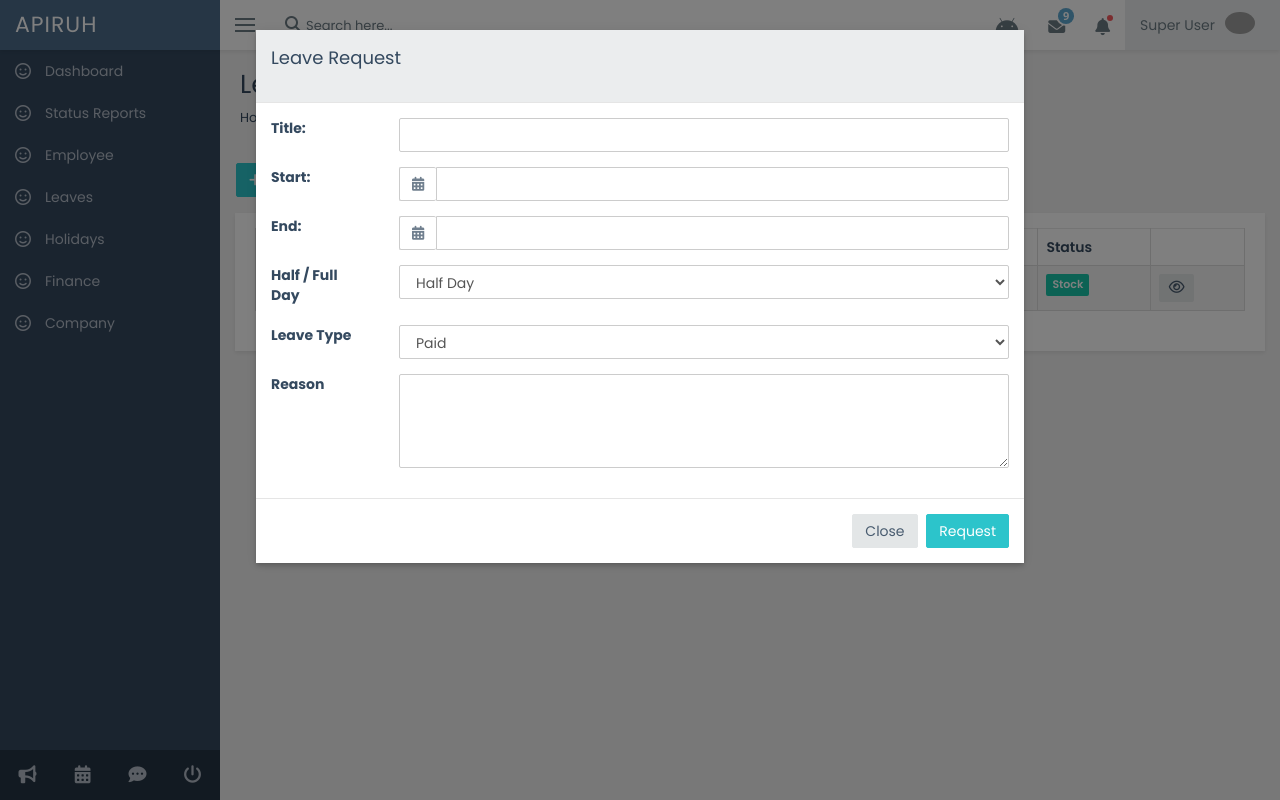
After one commit to suda-amir/apiruh, a PHP site: page /employee/leaves.php in a window 1280 px wide, after a click on "Leave Request". The commit adds this page. Run offline with PHP 8.4, Linux system fonts and the light colour scheme; some libraries are stand-ins or nearby versions; grey boxes are pictures that could not be loaded.

Commit message:
Leaves in Admin

```diff
--- /dev/null
+++ b/admin_1/html/employee/leaves.php
@@ -0,0 +1,290 @@
+<!DOCTYPE html>
+<html>
+
+<?php
+      $page_name_emp = "Leaves";
+      require_once('../includes/header.php');
+  ?>  <link href="../../../vendors/dataTables/datatables.min.css" rel="stylesheet"/>
+
+
+  <body class="fixed-navbar">
+    <div class="page-wrapper">
+
+     <?php require_once('../includes/nav_bar.php'); ?>
+
+      <div class="wrapper content-wrapper">
+
+        <!-- START PAGE CONTENT-->
+        <div class="page-heading">
+          <h1 class="page-title">Leaves</h1>
+          <ol class="breadcrumb">
+            <li class="breadcrumb-item"><a href="index.html">Home</a></li>
+            <li class="breadcrumb-item active">Leaves</li>
+          </ol>
+        </div>
+        <div class="page-content fade-in-up">
+          <div class="alert" style="padding-left: 0px; margin-bottom: 0px">
+            <a class="btn btn-info" href="#myModal2" data-toggle="modal"><i class="fa fa-plus"></i> Leave Request</a></p>
+          </div>
+           <div class="modal fade" id="myModal2" tabindex="-1" role="dialog">
+            <div class="modal-dialog" role="document">
+              <form class="modal-content form-horizontal" action="javascript:;">
+                <div class="modal-header bg-silver-100">
+                  <h4 class="modal-title">Leave Request</h4>
+                  <button class="close" type="button" data-dismiss="modal" aria-label="Close"><span aria-hidden="true">×</span></button>
+                </div>
+                <div class="modal-body">
+                  <div class="form-group row">
+                    <label class="col-sm-2 col-form-label">Title:</label>
+                    <div class="col-sm-10">
+                      <input class="form-control" id="new-event-title" name="title" type="text">
+                    </div>
+                  </div>
+                  <div class="form-group row" id="date_3">
+                    <label class="col-sm-2 col-form-label">Start:</label>
+                    <div class="col-sm-10">
+                      <div class="input-group date"><span class="input-group-addon bg-white"><i class="fa fa-calendar"></i></span>
+                        <input class="form-control" id="" name="start_date" type="text" value="">
+                      </div>
+                    </div>
+                  </div>
+                  <div class="form-group row" id="date_4">
+                    <label class="col-sm-2 col-form-label">End:</label>
+                    <div class="col-sm-10">
+                      <div class="input-group date"><span class="input-group-addon bg-white"><i class="fa fa-calendar"></i></span>
+                        <input class="form-control" id="" name="end_date" type="text" value="">
+                      </div>
+                    </div>
+                  </div>
+                  <div class="form-group row">
+                    <label class="col-sm-2 col-form-label">Half / Full Day</label>
+                    <div class="col-sm-10">
+                      <select class="form-control" name="half_leave">
+                        <option value="Half Day">Half Day</option>
+                        <option value="Full Day">Full Day</option>
+                      </select>
+                    </div>
+                  </div>
+                  <div class="form-group row">
+                    <label class="col-sm-2 col-form-label">Leave Type</label>
+                    <div class="col-sm-10">
+                      <select class="form-control" name="leave_type">
+                        <option value="Paid">Paid</option>
+                        <option value="Unpaid">Unpaid</option>
+                      </select>
+                    </div>
+                  </div>
+                  <div class="form-group row">
+                    <label class="col-sm-2 col-form-label">Reason</label>
+                    <div class="col-sm-10">
+                      <textarea class="form-control" rows="4" name="reason"></textarea>
+                    </div>
+                  </div>
+                </div>
+                <div class="modal-footer">
+                  <button class="btn btn-default" type="button" data-dismiss="modal">Close</button>
+                  <button class="btn btn-info" id="addEventButton" type="submit">Request</button>
+                </div>
+              </form>
+            </div>
+          </div>
+          <div class="page-content fade-in-up" style="padding-top: 0px; margin-top: 0px">
+          <div class="ibox">
+            <div class="ibox-body">
+              <div class="table-responsive">
+                <table class="table table-striped table-bordered table-hover" id="example-table">
+                  <thead>
+                    <tr>
+                      <th>Employee Name</th>
+                      <th>Leave Dates</th>
+                      <th>Type</th>
+                      <th>Leaves Remaining</th>
+                      <th>Status</th>
+                      <th></th>
+                    </tr>
+                  </thead>
+                  <tbody>
+                    <tr>
+                      <td>Test</td>
+                      <td>Test</td>
+                      <td><span class="badge badge-success">Paid</span></td>
+                      <td>Test</td>
+                      <td><span class="badge badge-success">Stock</span></td>
+                      <td>
+                        <a href="#edit_leaves" data-toggle="modal"><button class="btn btn-default btn-sm btn-flat" data-toggle="tooltip" data-original-title="View"><i class="fa fa-eye font-14"></i></button></a>
+                      </td>
+                    </tr>
+                  </tbody>
+                </table>
+              </div>
+            </div>
+          </div>
+        </div>
+        </div>
+        <div class="modal fade" id="edit_leaves" tabindex="-1" role="dialog">
+          <div class="modal-dialog" role="document">
+            <form class="modal-content form-horizontal" action="javascript:;">
+              <div class="modal-header bg-silver-100">
+                <h4 class="modal-title">View Leave Request</h4>
+                <button class="close" type="button" data-dismiss="modal" aria-label="Close"><span aria-hidden="true">×</span></button>
+              </div>
+              <div class="modal-body">
+                <div class="form-group row">
+                  <label class="col-sm-2 col-form-label">Title:</label>
+                  <div class="col-sm-10">
+                    <input class="form-control" id="new-event-title" type="text">
+                  </div>
+                </div>
+                <div class="form-group row" id="date_1">
+                  <label class="col-sm-2 col-form-label">Start:</label>
+                  <div class="col-sm-10">
+                    <div class="input-group date"><span class="input-group-addon bg-white"><i class="fa fa-calendar"></i></span>
+                      <input class="form-control" id="" type="text" value="">
+                    </div>
+                  </div>
+                </div>
+                <div class="form-group row" id="date_2">
+                  <label class="col-sm-2 col-form-label">End:</label>
+                  <div class="col-sm-10">
+                    <div class="input-group date"><span class="input-group-addon bg-white"><i class="fa fa-calendar"></i></span>
+                      <input class="form-control" id="" type="text" value="">
+                    </div>
+                  </div>
+                </div>
+                <div class="form-group row">
+                  <label class="col-sm-2 col-form-label">Half / Full Day</label>
+                  <div class="col-sm-10">
+                    <select class="form-control" name="half_leave">
+                      <option value="Half Day">Half Day</option>
+                      <option value="Full Day">Full Day</option>
+                    </select>
+                  </div>
+                </div>
+                <div class="form-group row">
+                  <label class="col-sm-2 col-form-label">Leave Type</label>
+                  <div class="col-sm-10">
+                    <select class="form-control" name="leave_typr">
+                      <option value="Paid">Paid</option>
+                      <option value="Unpaid">Unpaid</option>
+                    </select>
+                  </div>
+                </div>
+                <div class="form-group row">
+                  <label class="col-sm-2 col-form-label">Reason</label>
+                  <div class="col-sm-10">
+                    <textarea class="form-control" rows="4" name="reason"></textarea>
+                  </div>
+                </div>
+              </div>
+              <div class="modal-footer">
+                <button class="btn btn-default" type="button" data-dismiss="modal">Close</button>
+                <a class="btn btn-info" id="accept_leave">Accept</a>
+                <a class="btn btn-info" id="reject_leave">Reject</a>
+              </div>
+            </form>
+          </div>
+        </div>
+        <!-- END PAGE CONTENT-->
+        <footer class="page-footer">
+          <div class="to-top"><i class="fa fa-angle-double-up"></i></div>
+          <div class="pull-right"><a class="link-blue" href="javascript:;"><i class="fa fa-shopping-cart m-r-5"></i>Buy now</a></div>2017 © <b>Adminca</b> - Save your time, choose the best
+        </footer>
+                <?php require_once('../includes/footer.php'); ?>
+
+      </div>
+    </div>
+
+    <!-- START SEARCH PANEL-->
+    <form class="search-top-bar" action="search.html">
+      <input class="search-input" type="text" placeholder="Search...">
+      <button class="reset input-search-icon"><i class="fa fa-search"></i></button>
+      <button class="reset input-search-close" type="button"><i class="ti-close"></i></button>
+    </form>
+
+
+
+    <div class="modal fade" id="session-dialog">
+      <div class="modal-dialog" style="width:400px;" role="document">
+        <div class="modal-content">
+          <div class="modal-header bg-silver-100">
+            <h4 class="modal-title">AUTOLOGOUT</h4>
+            <button class="close" data-dismiss="modal" aria-label="Close"></button>
+          </div>
+          <div class="modal-body">
+            <div class="text-center m-b-20"><i class="ti-lock" style="font-size:90px"></i></div>
+            <p class="text-center m-b-20">You are about to be signed out due to inactivity.</p>
+            <div id="timeout-reset-box" style="display:none;">
+              <div class="form-group"><button class="btn btn-danger btn-block" id='timeout-reset'>Deactivate</button></div>
+            </div>
+            <div id="timeout-activate-box">
+              <div class="form-group">
+                <label>Minutes</label>
+                <input class="form-control" type="text" placeholder="Minutes" id="timeout-count">
+              </div>
+              <div class="form-group"><button class="btn btn-success btn-block" id='timeout-activate'>Activate</button></div>
+            </div>
+          </div>
+        </div>
+      </div>
+    </div>
+    <!-- End Session-timeout modal-->
+    <!-- CORE PLUGINS-->
+        <?php require_once('../includes/scripts.php'); ?>
+        <script src="../../../vendors/dataTables/datatables.min.js" type="text/javascript"></script>
+        <script type="text/javascript">
+          $(document).ready(function(){
+           $('#date_1 .input-group.date').datepicker({
+              todayBtn: "linked",
+              keyboardNavigation: false,
+              forceParse: false,
+              calendarWeeks: true,
+              autoclose: true
+            });
+           $('#date_4 .input-group.date').datepicker({
+              todayBtn: "linked",
+              keyboardNavigation: false,
+              forceParse: false,
+              calendarWeeks: true,
+              autoclose: true
+            });
+           $('#date_3 .input-group.date').datepicker({
+              todayBtn: "linked",
+              keyboardNavigation: false,
+              forceParse: false,
+              calendarWeeks: true,
+              autoclose: true
+            });
+           $('#date_2 .input-group.date').datepicker({
+              todayBtn: "linked",
+              keyboardNavigation: false,
+              forceParse: false,
+              calendarWeeks: true,
+              autoclose: true
+            });
+          });
+        </script>
+        <script type="text/javascript">
+      $(function(){
+          $('#example-table').DataTable({
+              pageLength: 10,
+              fixedHeader: true,
+              responsive: true,
+              dom: '<"html5buttons"B>lTfgitp',
+              buttons: [
+                'copyHtml5',
+                'excelHtml5',
+                'csvHtml5',
+                'print',
+                'colvis'
+              ],
+              language: {
+                buttons: {
+                  colvis: '<i class="ti-view-grid"></i>'
+                }
+              }
+          });
+      });
+    </script>
+
+  </body>
+</html>
```
Also changed, not shown: admin_1/html/admin/company.php (+43 -21 lines).
